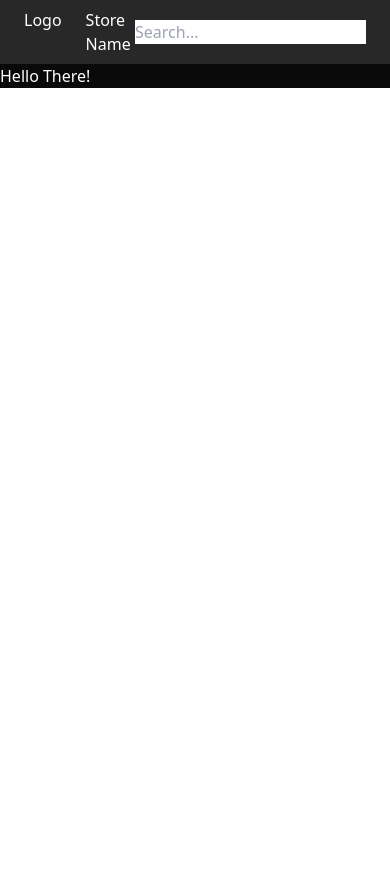
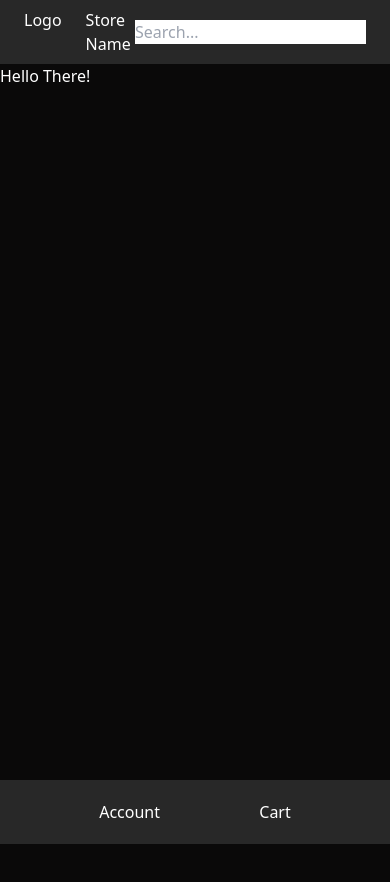
Before and after one commit to Saltysam101/ndcardshop, a React (Create React App) app: page / in a window 390 px wide. Shown: the top 882 px of the page. Before the commit the page ends 844 px from the top, so only its background shows below. Built offline with nearby package versions, Linux system fonts and the light colour scheme.

Commit message:
made both navs fixed to respective positions and added media qurey for bot nav

```diff
--- a/src/components/nav.js
+++ b/src/components/nav.js
@@ -1,10 +1,12 @@
-import React from 'react'
+import React from 'react';
+
 import { NavLink } from 'react-router-dom';
 
 export default function Nav() {
     return (
-        <div>
-            <nav className="flex justify-between items-center h-16 w-screen bg-lightgrey text-white">
+
+        <div className="">
+            <nav className="flex justify-between items-center h-16 w-screen bg-lightgrey text-white fixed top-0 z-10">
                 <div className="flex">
                     <h2 className="mx-6">Logo</h2>
                     <h4 className="">Store Name</h4>
@@ -21,8 +23,11 @@ export default function Nav() {
                     </div>
                 </div>
             </nav>
+            <nav className="bg-lightgrey fixed bottom-0 h-16 w-screen z-10 text-white flex justify-evenly items-center md:hidden">
+                <h3>Account</h3>
+                <h3>Cart</h3>
+            </nav>
 
-            <nav className="md:hidden"></nav>
         </div>
     )
 }
--- a/src/pages/shop.js
+++ b/src/pages/shop.js
@@ -2,8 +2,8 @@ import React from 'react'
 
 export default function Shop() {
     return (
-        <div className="bg-offblack text-white">
-           Hello There!
+        <div className="relative h-screen mt-16 bg-offblack text-white">
+           <h3 className="text-white">Hello There!</h3>
         </div>
     )
 }
```
